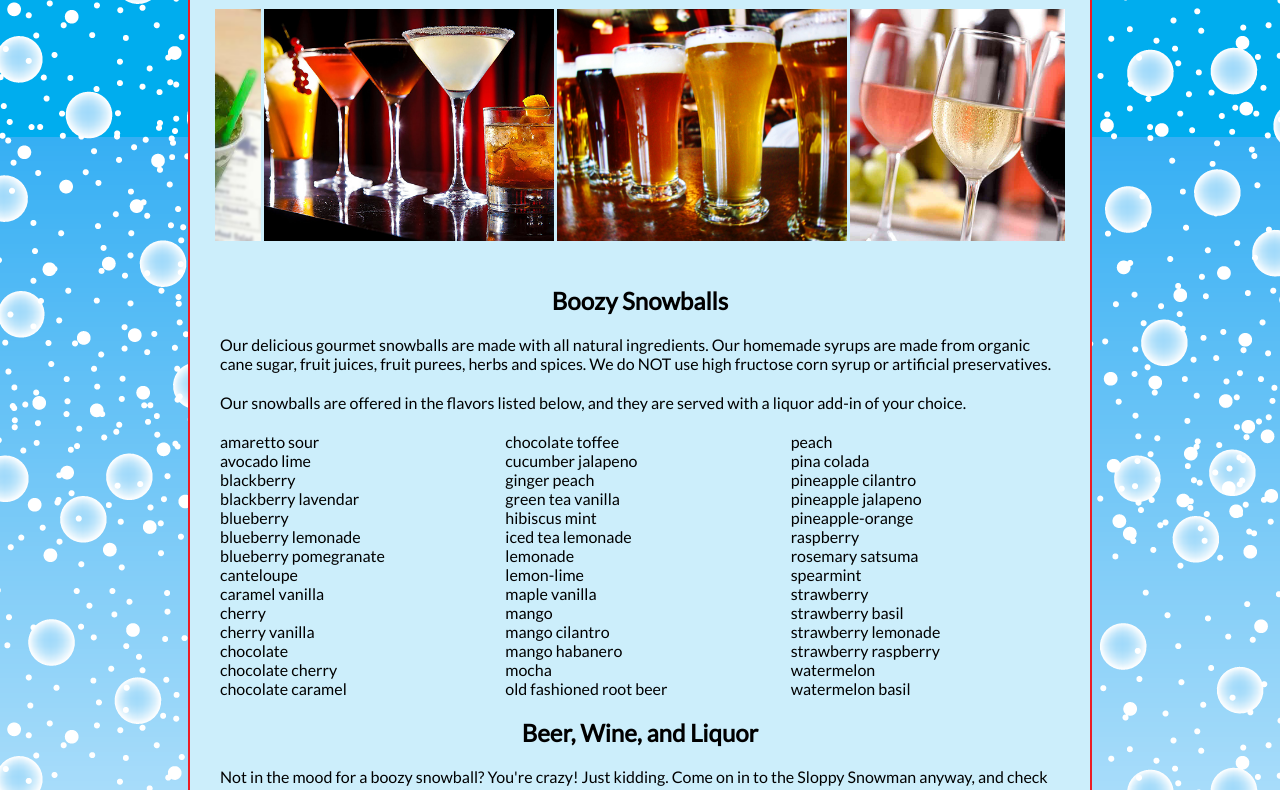
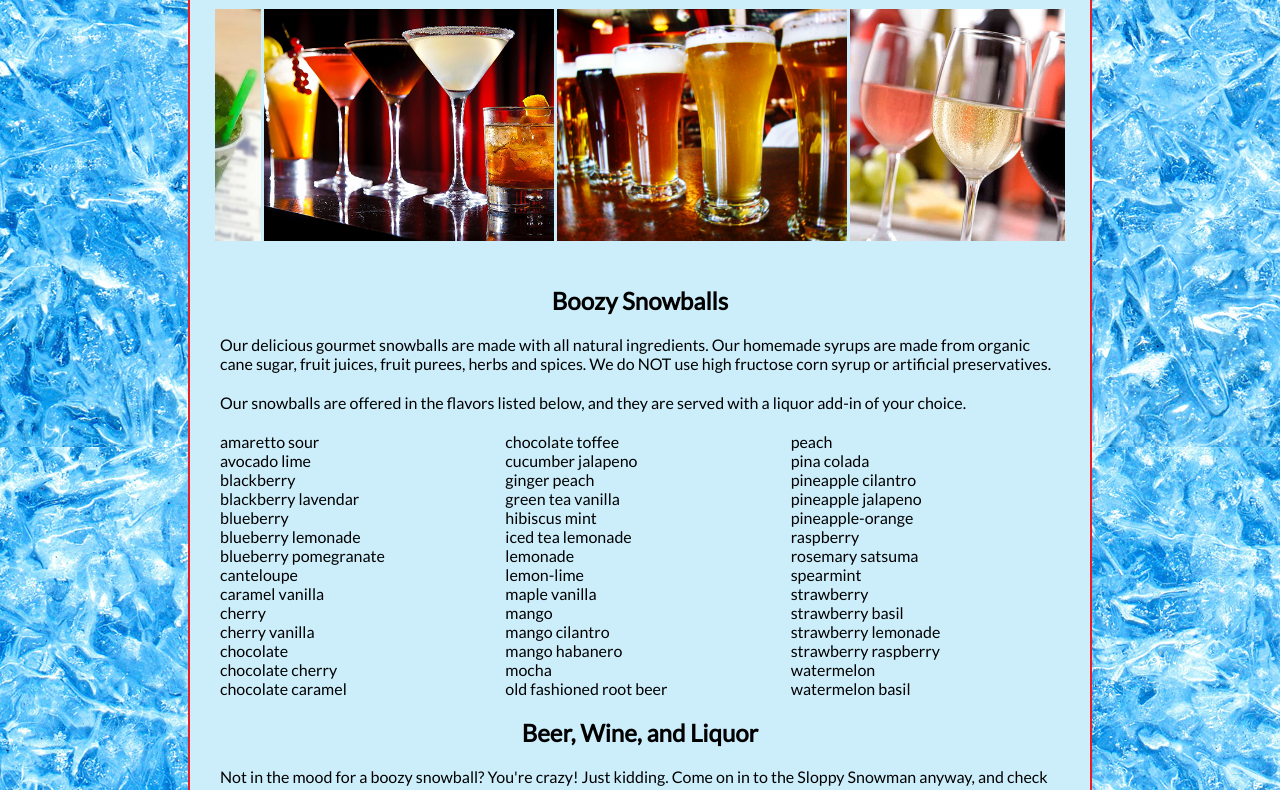
Before and after one commit to ecbroussard/sloppysnowman, a plain HTML site: page drinks.html in a window 1280 px wide. Shown: the part 518-1308 px from the top of the page. Drawn offline with Linux system fonts and the light colour scheme.

Commit message:
Remove animated background and replace with different background.

```diff
--- a/drinks.html
+++ b/drinks.html
@@ -1,9 +1,6 @@
 <!DOCTYPE html PUBLIC "-//W3C//DTD XHTML 1.0 Transitional//EN" "http://www.w3.org/TR/xhtml1/DTD/xhtml1-transitional.dtd">
 <html xmlns="http://www.w3.org/1999/xhtml">
 <head>
-<script type="text/javascript" src="scripts/jquery-2.1.4.min.js"></script>
-<script type="text/javascript" src="scripts/autoBackgroundScroll.js"></script>
-<script type="text/javascript" src="scripts/fallingsnow.js"></script>
 <meta http-equiv="Content-Type" content="text/html; charset=utf-8" />
 <meta name="description" content="The Sloppy Snowman Boozy Snowball Bar Drinks Page" />
 <meta name="keywords" content="alcohol, bar, snowman, snowball, snow cone, shaved ice, gourmet, real fruit, frozen cocktail" />
--- a/stylesinside.css
+++ b/stylesinside.css
@@ -10,14 +10,11 @@
 }
 
 #snowy {
-	background-image: url("images/snowybackground2.png");
+	background-image: url("images/blueice.jpg");
 }
 
 body {
 	background-color: #00adee;
-	background-image: url("images/snowybackground.png");
-	background-position: bottom;
-	background-repeat: repeat-x;
 	font-family: 'Lato', Arial, Helvetica, sans-serif;
 }
 
```
Also changed, not shown: about.html (+0 -3 lines), eats.html (+0 -3 lines), locate.html (+0 -3 lines).
